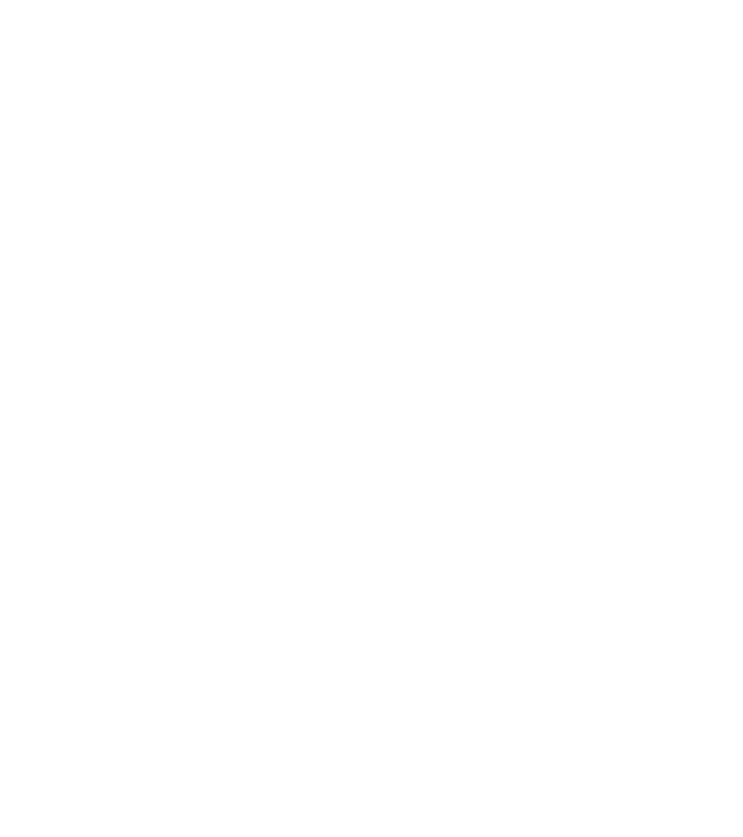
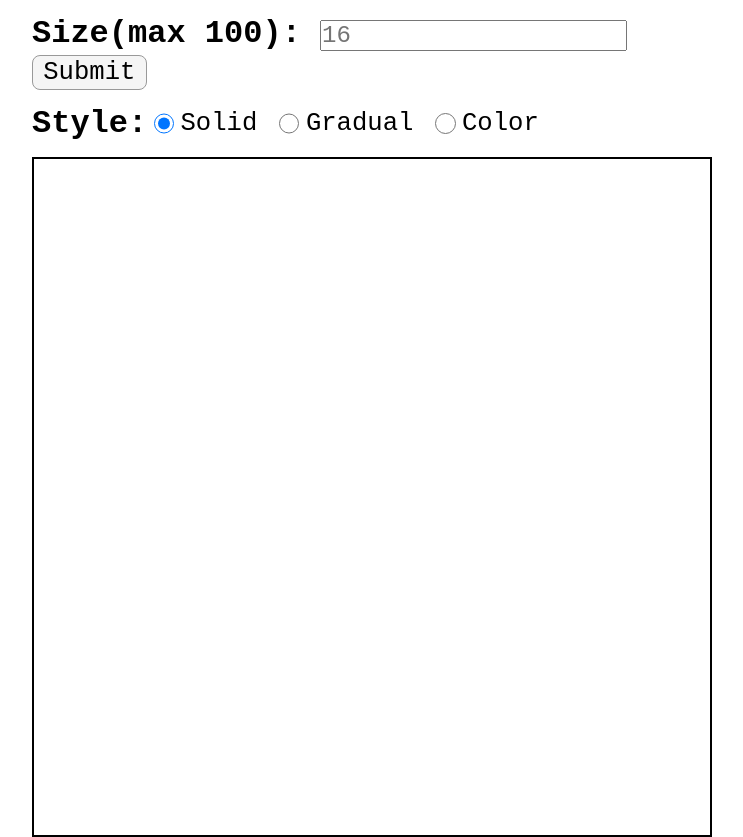
Before and after one commit to SebasHorta/odin-etch-a-sketch, a plain HTML site: page index.html in a window 1280 px wide. Shown: the whole page, without its empty margins (268-1011 px from the left). Before the commit the page ends 800 px from the top, so only its background shows below. Drawn offline with Linux system fonts and the light colour scheme.

Commit message:
Add page layout and control styling

```diff
--- a/index.html
+++ b/index.html
@@ -1,5 +1,6 @@
 <!DOCTYPE html>
 <html lang="en">
+
 <head>
     <meta charset="UTF-8">
     <meta name="viewport" content="width=device-width, initial-scale=1.0">
@@ -7,7 +8,26 @@
     <link rel="stylesheet" href="styles.css">
     <script src="script.js" defer></script>
 </head>
+
 <body>
+    <div class="fields">
+        <div class="sizing-field">
+            <label for="size">Size(max 100): </label>
+            <input type="number" id="size" placeholder="16">
+            <button id="submit">Submit</button>
+        </div>
+        <div class="styling-field">
+            <span>Style:</span>
+            <input type="radio" name="style" id="solid" value="solid" checked>
+            <label for="solid">Solid</label>
+            <input type="radio" name="style" id="gradual" value="gradual">
+            <label for="gradual">Gradual</label>
+            <input type="radio" name="style" id="color" value="color">
+            <label for="color">Color</label>
+        </div>
+    </div>
+    <div class="flex-container"></div>
 
 </body>
+
 </html>
--- a/styles.css
+++ b/styles.css
@@ -0,0 +1,99 @@
+/* RESET */
+* {
+    box-sizing: border-box;
+    margin: 0;
+    padding: 0;
+}
+
+/* PAGE LAYOUT */
+body {
+    font-size: xx-large;
+    font-family: 'Courier New', Courier, monospace;
+    display: flex;
+    flex-direction: column;
+    justify-content: center;
+    align-items: center;
+    min-height: 95vh;
+}
+
+.fields {
+    display: flex;
+    flex-direction: column;
+    justify-content: flex-start;
+    align-items: flex-start;
+    margin: 15px 0;
+    width: 85vmin;
+    max-width: 960px;
+    row-gap: 15px;
+}
+
+/* FORM CONTROLS: general */
+input,
+button {
+    font: inherit;
+    font-size: 0.8em;
+}
+
+#size {
+    font-size: 0.75em;
+    -moz-appearance: textfield;
+    /* hide spinner arrows: Firefox */
+    appearance: textfield;
+}
+
+/* Hide number input spinner arrows: Chrome, Safari, Edge */
+#size::-webkit-outer-spin-button,
+#size::-webkit-inner-spin-button {
+    -webkit-appearance: none;
+    margin: 0;
+}
+
+/* STYLE OPTIONS */
+input[type="radio"] {
+    width: 0.8em;
+    height: 0.8em;
+}
+
+.styling-field {
+    display: flex;
+    align-items: center;
+    gap: 0.2em;
+}
+
+.sizing-field label,
+.styling-field span {
+    font-weight: bold;
+}
+
+.styling-field label {
+    font-size: 0.8em;
+    margin-right: 0.6em;
+}
+
+/* BUTTONS */
+button {
+    background-color: whitesmoke;
+    border: 1px solid #999;
+    border-radius: 8px;
+    padding: 0.075em 0.4em;
+    cursor: pointer;
+    transition: background-color 0.10s ease-in-out;
+}
+
+button:hover {
+    background-color: lightgrey;
+}
+
+button:active {
+    background-color: darkgrey;
+}
+
+/* GRID */
+.flex-container {
+    display: flex;
+    flex-wrap: wrap;
+    border: 2px solid black;
+    width: 85vmin;
+    max-width: 960px;
+    aspect-ratio: 1;
+}
```
